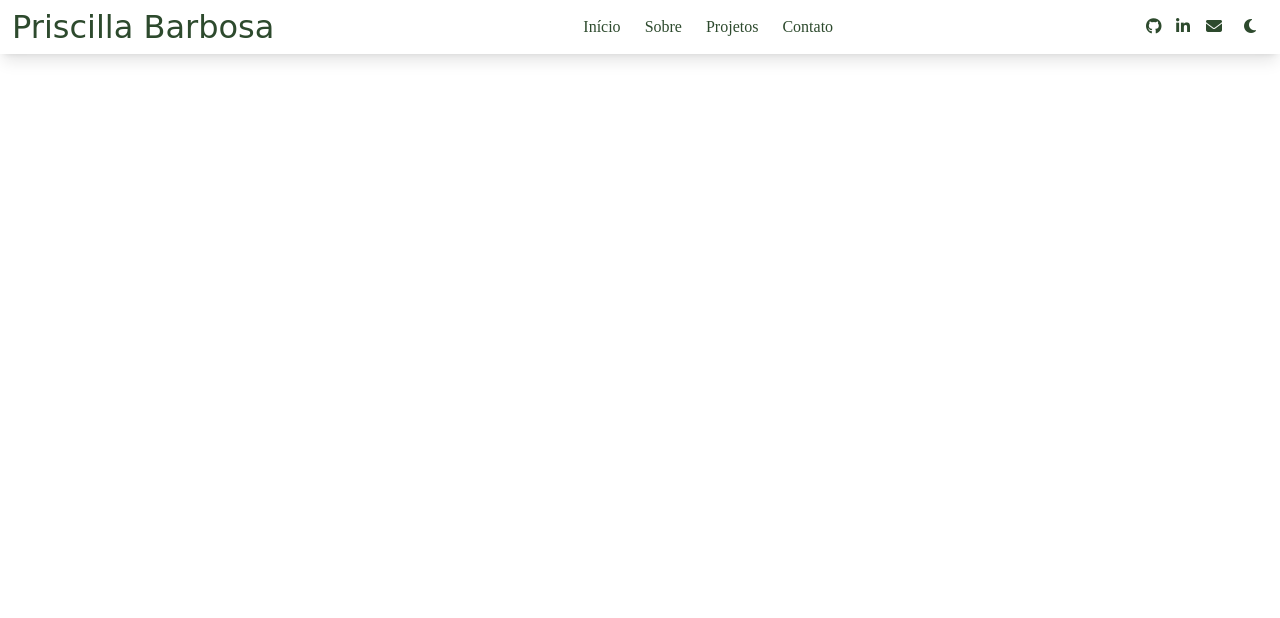
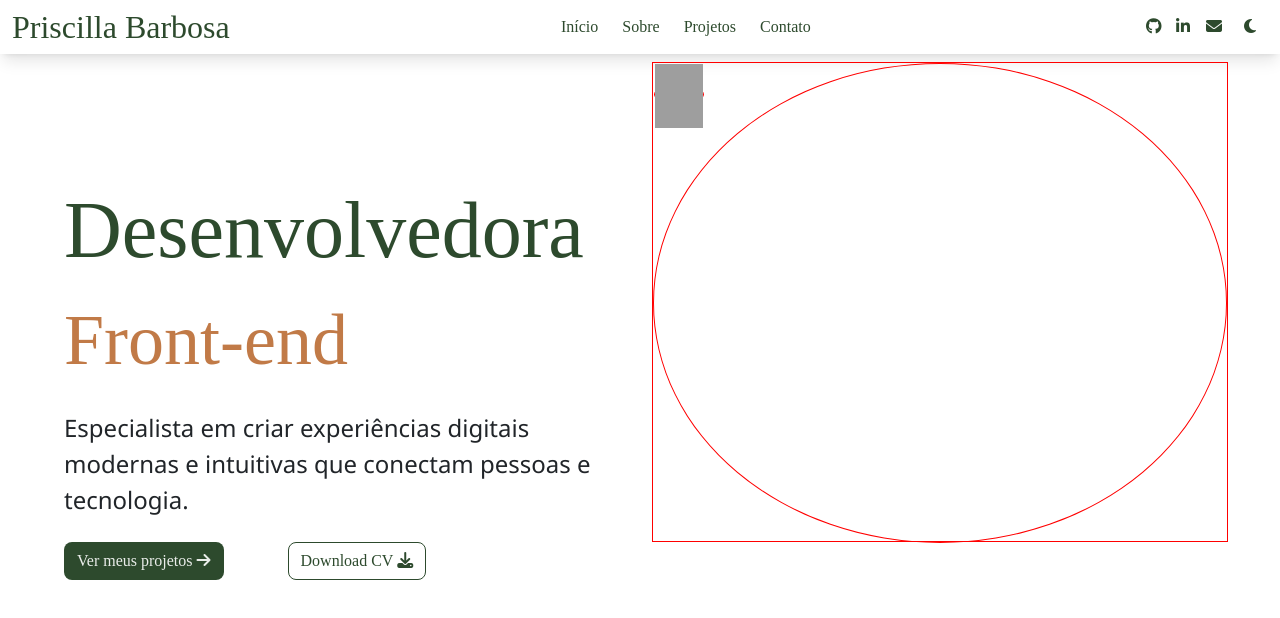
Before and after one commit to PriscillaBarbosa/priscillabarbosa-developer, a plain HTML site: page index.html in a window 1280 px wide. Drawn offline with nearby package versions, Linux system fonts and the light colour scheme; grey boxes are pictures that could not be loaded; a web font is replaced by a local one.

Commit message:
iniciando o hero

```diff
--- a/assets/css/_header.css
+++ b/assets/css/_header.css
@@ -9,7 +9,7 @@
     font-style: normal;
     font-weight: 500;
     font-size: 2rem;
-    font-family: "Ephesis", cursive;
+    /*font-family: "Ephesis", cursive;*/
     font-weight: 400;
     font-style: normal;
     padding: 0;
--- /dev/null
+++ b/assets/css/_hero.css
@@ -0,0 +1,66 @@
+section .hero {
+    height: 40rem;
+}
+
+.hero-titulo {
+    color: var(--cor-principal);
+    padding-top: 8rem;
+    padding-left: 4rem;
+    font-size: 5rem;
+    font-weight: 500;
+}
+
+.hero-tituloFront {
+    color: var(--cor-secundaria);
+    font-weight: 500;
+    padding-left: 4rem;
+    font-size: 4.5rem;
+    flex-wrap: nowrap;
+}
+
+.hero-text {
+    font-size: 1.5em;
+    padding-left: 4rem;
+    font-family: 'Segoe UI', Tahoma, Geneva, Verdana, sans-serif;
+}
+
+.btn-portifolio {
+    border-radius: .5rem;
+    background: var(--cor-principal);
+    color: var(--cor-terciaria);
+    margin-left: 4rem;
+}
+
+.btn-cv {
+    border-radius: .5rem;
+    border: 1px solid var(--cor-principal);
+    background: var(--cor-terciaria);
+    color: var(--cor-principal);
+    margin-left: 4rem;
+}
+
+.hero-container-img {
+    width: 36rem;
+    height: 30rem;
+    border: 1px solid red;
+    margin-right: 2rem;
+}
+
+.circle1 {
+    width: 36rem;
+    height: 30rem;
+    border-radius: 50%;
+    border: 1px solid red;
+}
+
+.circle2 {
+    width: 25rem;
+    height: 20rem;
+    border-radius: 50%;
+    border: 1px solid red;
+}
+
+.img-hero {
+    width: 3rem;
+    height: 4rem;
+}
--- a/assets/css/style.css
+++ b/assets/css/style.css
@@ -1,6 +1,7 @@
 
 @import url(_variaveis.css);
 @import url(_header.css);
+@import url(_hero.css);
 
 * {
     padding: 0;
@@ -11,4 +12,6 @@
 
 body {
     transition: background-color 0.3s ease, color 0.3s ease;
+    min-width: 100vh;
+    overflow-x: hidden;
 }
--- a/index.html
+++ b/index.html
@@ -16,7 +16,7 @@
     <script type="module" src="./assets/js/scripts.js"></script>
     <title>Portifólio</title>
 </head>
-<body>
+<body class="h-100">
     <header class="header container-fluid">
         <nav class="header-nav d-flex justify-content-between align-items-center">
             <div class="header-nav--name py-2">
@@ -37,5 +37,33 @@
                 </button>
         </nav>
     </header>
+    <main>
+        <section class="hero">
+            <div class="row">
+                <div class="col-md-6 col-sm-12">
+                    <h1 class="hero-titulo align-items-center justify-content-center pb-0">Desenvolvedora</h1>
+                    <p class="hero-tituloFront">Front-end</p>
+                    <p class="hero-text pb-2">Especialista em criar experiências digitais modernas e intuitivas que conectam pessoas e tecnologia.</p>
+                    <div class="d-flex">
+                        <button type="button" class="btn btn-portifolio"> Ver meus projetos <i class="fa-solid fa-arrow-right"></i></button>
+                        <button type="button" class="btn btn-cv"> Download CV <i class="fa-solid fa-download"></i></button>
+                    </div>
+                </div>
+                <div class="col-md-6 col-sm-12">
+                    <div class="hero-container-img my-2 d-flex">
+                        <span class="circle1">
+                            <span class="circle2">
+                                <span class="circle3">
+                                    <span class="background-img">
+                                        <img src="./assets/img/img-hero.JPG" alt="" class="img-hero">
+                                    </span>
+                                </span>
+                            </span>
+                        </span>
+                    </div>
+                </div>
+            </div>
+        </section>
+    </main>
 </body>
 </html>
```
Also changed, not shown: 1 other file.
